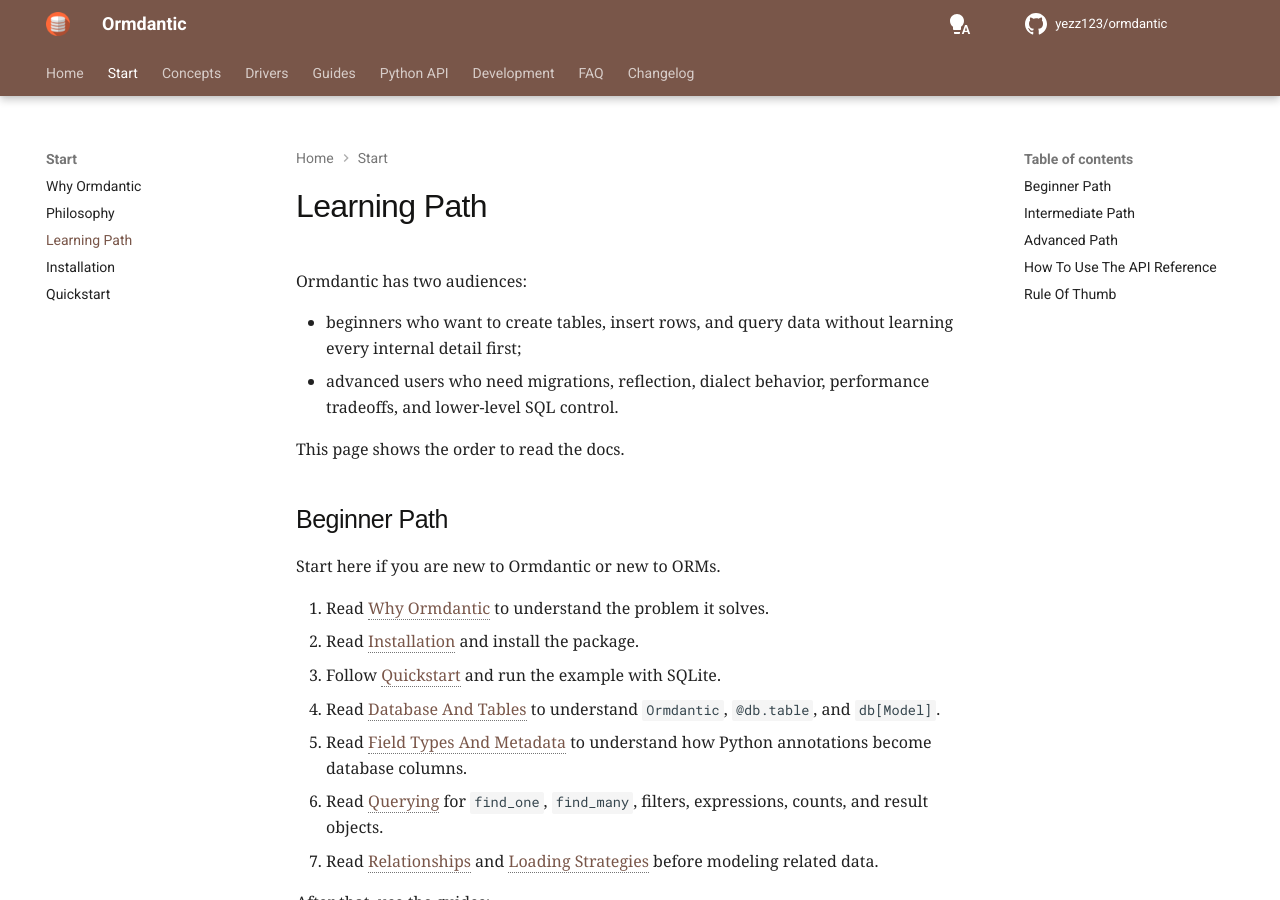
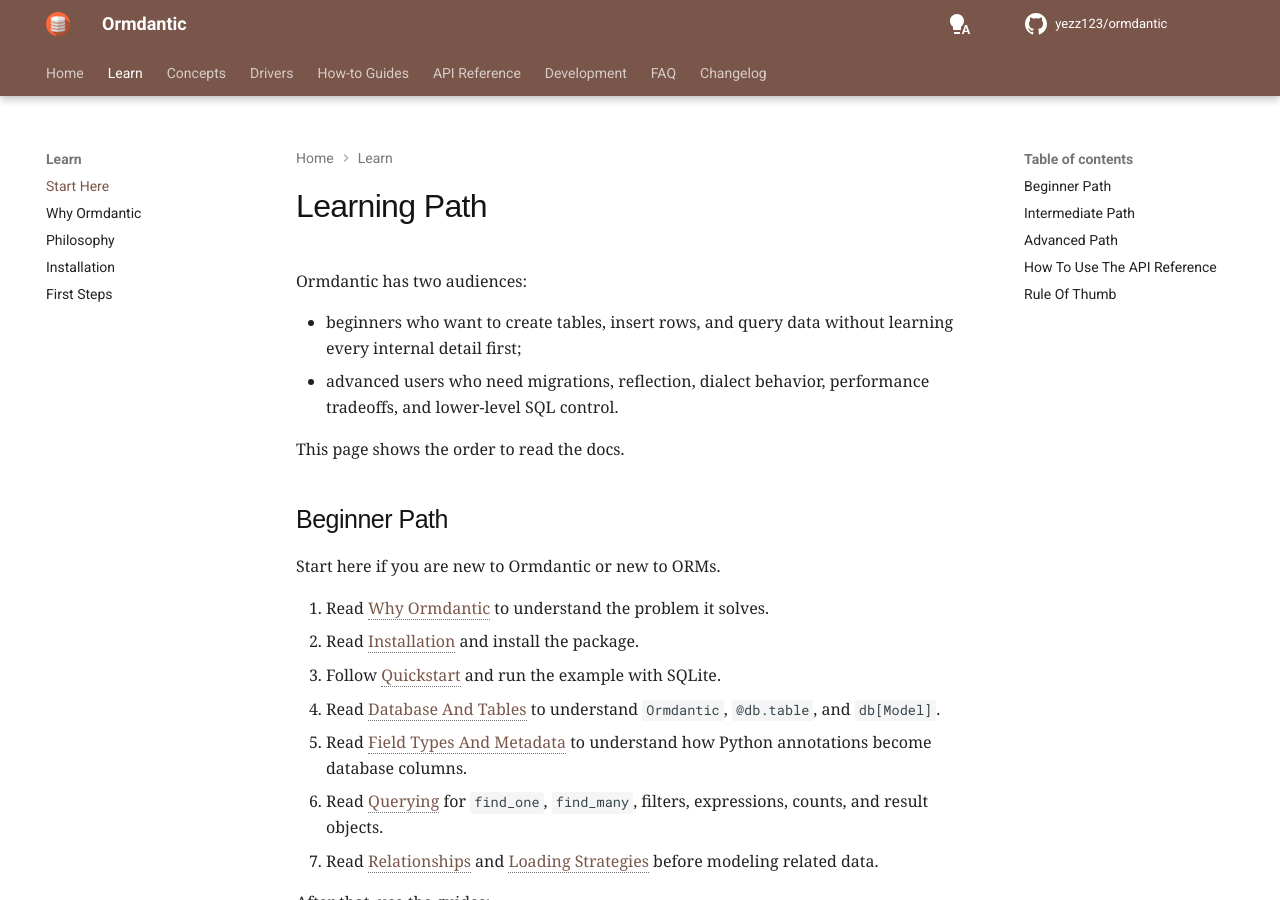
Before and after one commit to yezz123/ormdantic, an MkDocs documentation site: the page built from docs/learning-path.md, in a window 1280 px wide and 900 px high. Built offline with MkDocs 1.6.1 and Material for MkDocs 9.7.7, drawn with Linux system fonts in a browser that asks for light colours; comment, search, counter and statistics services are not loaded; some of the changed text lies outside the part shown.

Commit message:
:memo: Revise navigation structure in mkdocs.yml for clarity
- Changed "Start" to "Learn" and organized related topics under it.
- Updated section titles for consistency, changing "Guides" to "How-to Guides" and "Python API" to "API Reference".
- Standardized capitalization in section titles for improved readability.

```diff
--- a/mkdocs.yml
+++ b/mkdocs.yml
@@ -133,21 +133,21 @@
 
 nav:
   - Home: index.md
-  - Start:
+  - Learn:
+      - Start Here: learning-path.md
       - Why Ormdantic: why-ormdantic.md
       - Philosophy: philosophy.md
-      - Learning Path: learning-path.md
       - Installation: installation.md
-      - Quickstart: quickstart.md
+      - First Steps: quickstart.md
   - Concepts:
       - Overview: concepts/index.md
-      - Database And Tables: concepts/database-and-tables.md
-      - Field Types And Metadata: concepts/field-types-and-metadata.md
+      - Database and Tables: concepts/database-and-tables.md
+      - Field Types and Metadata: concepts/field-types-and-metadata.md
       - Relationships: concepts/relationships.md
       - Querying: concepts/querying.md
       - Loading Strategies: concepts/loading-strategies.md
-      - Transactions And Sessions: concepts/transactions-and-sessions.md
-      - Migrations And Reflection: concepts/migrations-and-reflection.md
+      - Transactions and Sessions: concepts/transactions-and-sessions.md
+      - Migrations and Reflection: concepts/migrations-and-reflection.md
       - Events: concepts/events.md
       - Native Engine: concepts/native-engine.md
   - Drivers:
@@ -158,19 +158,19 @@
       - MariaDB: drivers/mariadb.md
       - SQL Server: drivers/mssql.md
       - Oracle: drivers/oracle.md
-  - Guides:
+  - How-to Guides:
       - Existing Databases: examples/existing-databases.md
       - Basic CRUD: examples/basic-crud.md
       - Relationships: examples/relationships.md
-      - Transactions And Sessions: examples/transactions-sessions.md
+      - Transactions and Sessions: examples/transactions-sessions.md
       - Query Expressions: examples/query-expressions.md
-      - Migrations And Reflection: examples/migrations-reflection.md
+      - Migrations and Reflection: examples/migrations-reflection.md
       - Enterprise Dialects: examples/enterprise-dialects.md
       - Troubleshooting: troubleshooting.md
       - Performance: performance.md
       - SQLAlchemy Comparison: comparisons/sqlalchemy.md
       - SQLModel Comparison: comparisons/sqlmodel.md
-  - Python API:
+  - API Reference:
       - Overview: api/reference.md
       - Ormdantic: api/ormdantic.md
       - Table: api/table.md
```
